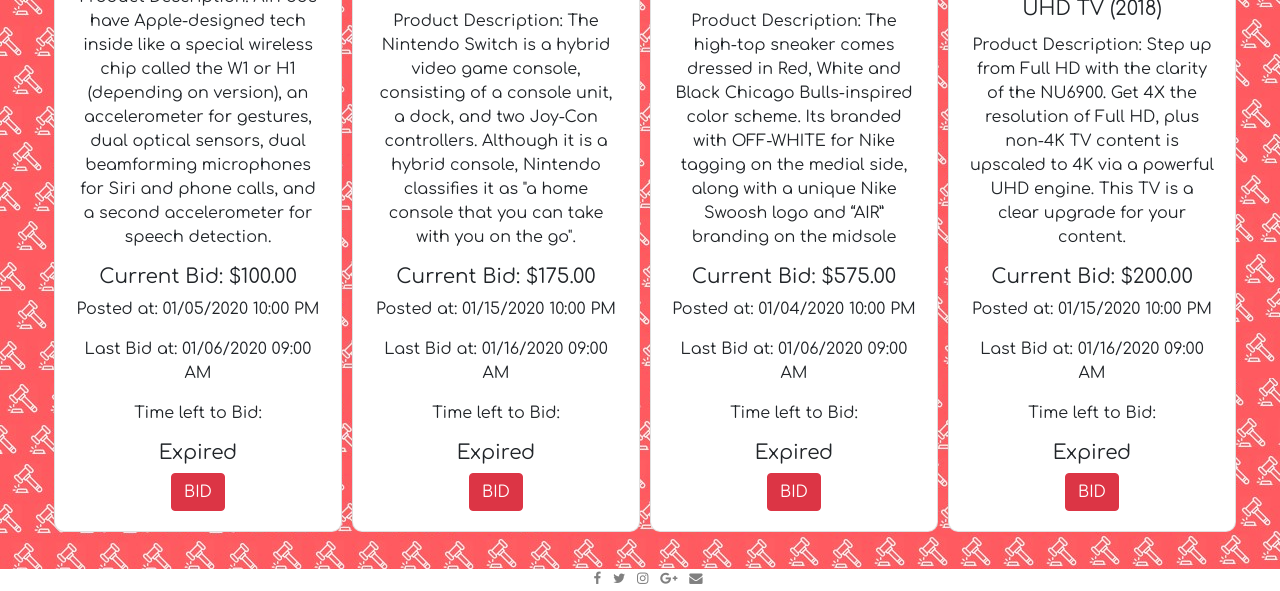
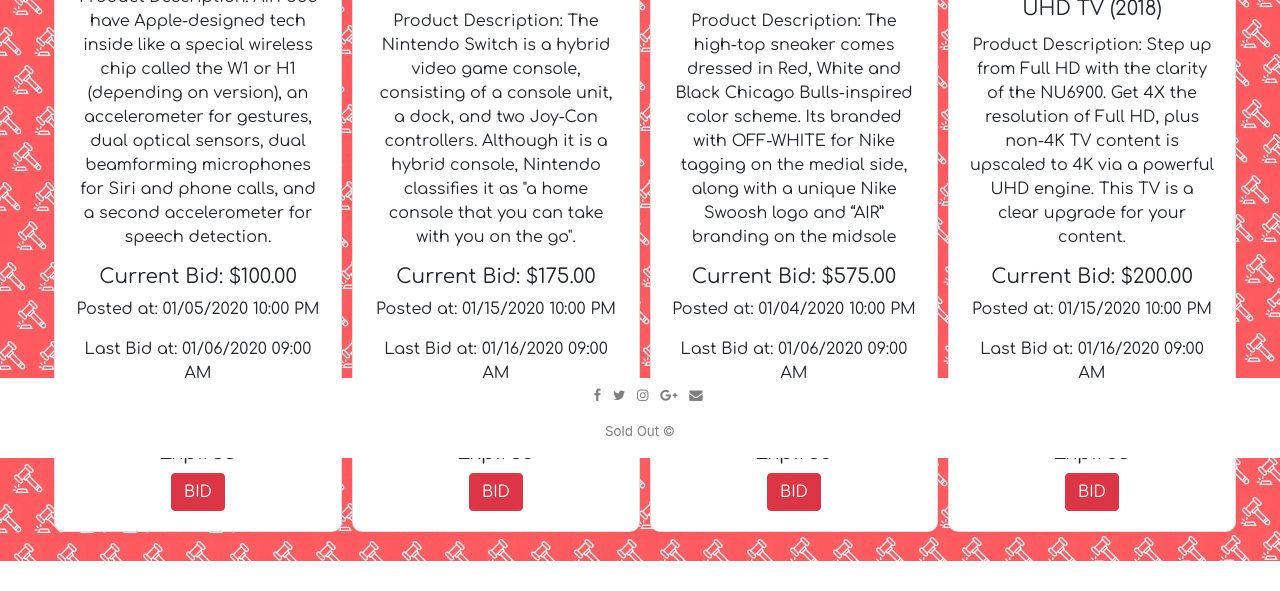
Before and after one commit to ziaddessoki/Sold-Out, a website: page public/buyer.html in a window 1280 px wide. Shown: the part 342-933 px from the top of the page. After the commit the page ends 903 px from the top, so only its background shows below. Drawn offline with nearby package versions, Linux system fonts and the light colour scheme; no server answers.

Commit message:
<heroku>

```diff
--- a/public/assets/css/buyerStyle.css
+++ b/public/assets/css/buyerStyle.css
@@ -88,7 +88,7 @@
     font-size: smaller;
 }
 .footer {
-    /* position: fixed; */
+    position: fixed;
     left: 0;
     bottom: 0%;
     width: 100%;
@@ -96,6 +96,8 @@
     color: gray;
     text-align: center;
     font-size: smaller;
+    margin-bottom: 0px;
+    overflow: hidden;
 
   }
 
```
